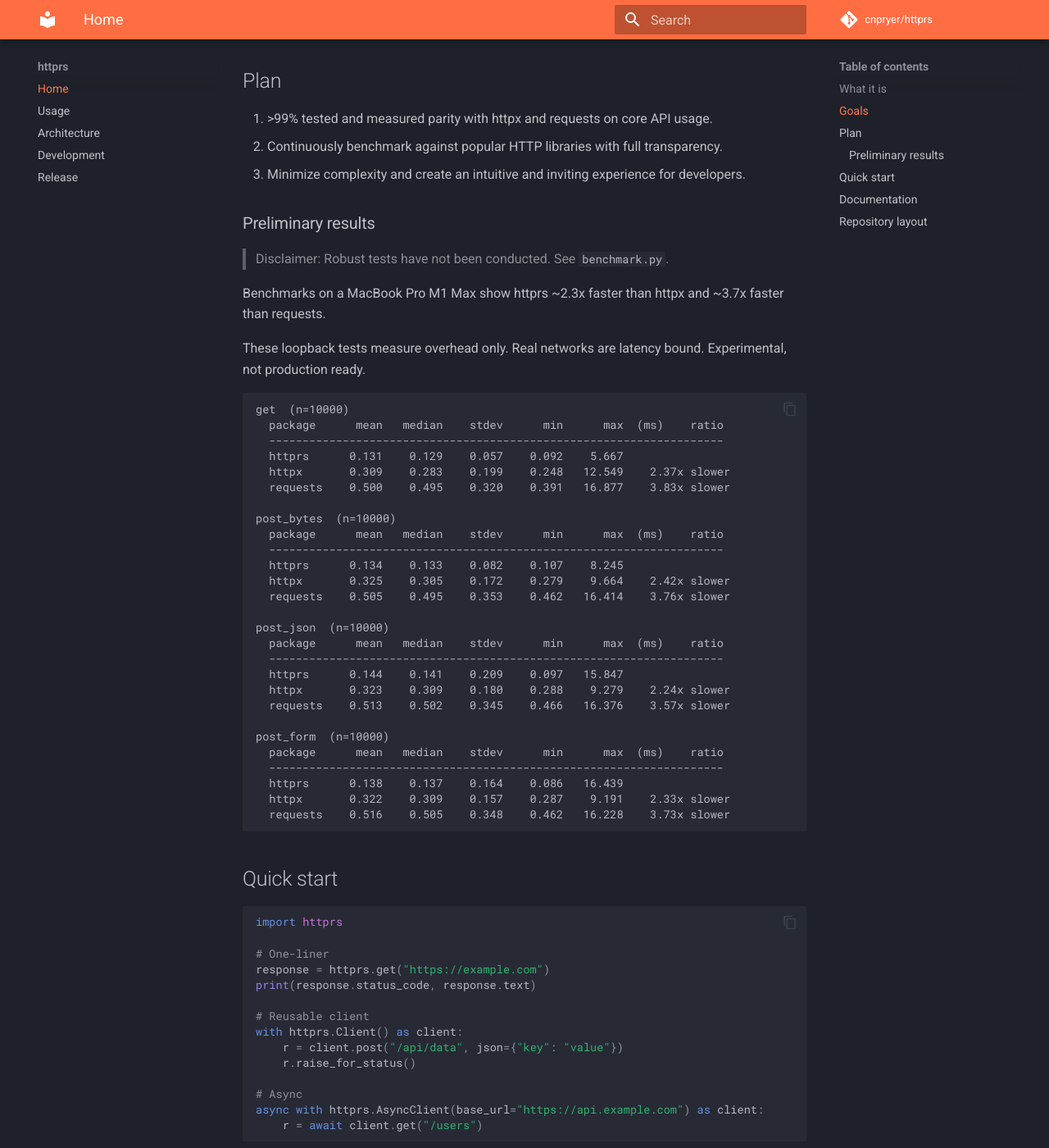
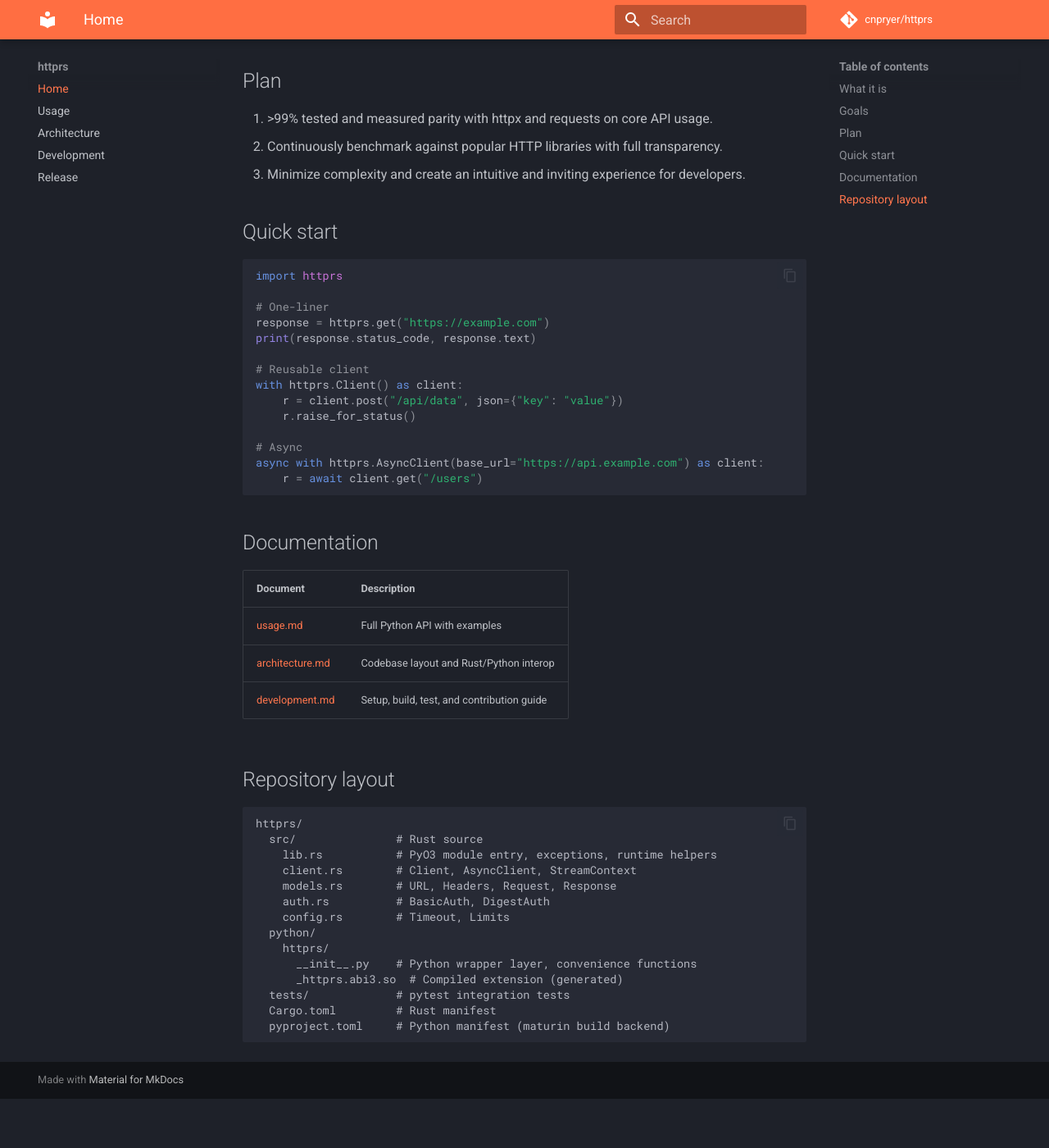
Before and after one commit to cnpryer/httprs, an MkDocs documentation site: the page built from docs/index.md, in a window 1280 px wide and 1400 px high, scrolled down 557 px. Shown: the whole window at 82% size. Built offline with MkDocs 1.6.1 and Material for MkDocs 9.7.7, drawn with Linux system fonts in a browser that asks for light colours; comment, search, counter and statistics services are not loaded; after the commit the page ends 1897 px from its top, so only the background shows below that.

Commit message:
Remove preliminary results from docs
I don't believe this is reproducible on other platforms. IIRC my mac will do some special things with this local infrastructure.

````diff
--- a/docs/index.md
+++ b/docs/index.md
@@ -19,44 +19,6 @@
 1. \>99% tested and measured parity with httpx and requests on core API usage.
 2. Continuously benchmark against popular HTTP libraries with full transparency.
 3. Minimize complexity and create an intuitive and inviting experience for developers.
-
-### Preliminary results
-
-> Disclaimer: Robust tests have not been conducted. See `benchmark.py`.
-
-Benchmarks on a MacBook Pro M1 Max show httprs ~2.3x faster than httpx and ~3.7x faster than requests.
-
-These loopback tests measure overhead only. Real networks are latency bound. Experimental, not production ready.
-
-```
-get  (n=10000)
-  package      mean   median    stdev      min      max  (ms)    ratio
-  --------------------------------------------------------------------
-  httprs      0.131    0.129    0.057    0.092    5.667
-  httpx       0.309    0.283    0.199    0.248   12.549    2.37x slower
-  requests    0.500    0.495    0.320    0.391   16.877    3.83x slower
-
-post_bytes  (n=10000)
-  package      mean   median    stdev      min      max  (ms)    ratio
-  --------------------------------------------------------------------
-  httprs      0.134    0.133    0.082    0.107    8.245
-  httpx       0.325    0.305    0.172    0.279    9.664    2.42x slower
-  requests    0.505    0.495    0.353    0.462   16.414    3.76x slower
-
-post_json  (n=10000)
-  package      mean   median    stdev      min      max  (ms)    ratio
-  --------------------------------------------------------------------
-  httprs      0.144    0.141    0.209    0.097   15.847
-  httpx       0.323    0.309    0.180    0.288    9.279    2.24x slower
-  requests    0.513    0.502    0.345    0.466   16.376    3.57x slower
-
-post_form  (n=10000)
-  package      mean   median    stdev      min      max  (ms)    ratio
-  --------------------------------------------------------------------
-  httprs      0.138    0.137    0.164    0.086   16.439
-  httpx       0.322    0.309    0.157    0.287    9.191    2.33x slower
-  requests    0.516    0.505    0.348    0.462   16.228    3.73x slower
-```
 
 ## Quick start
 
````
